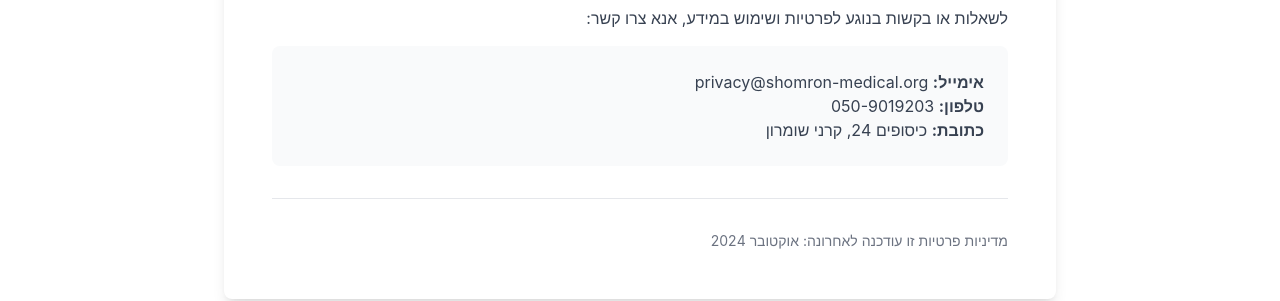
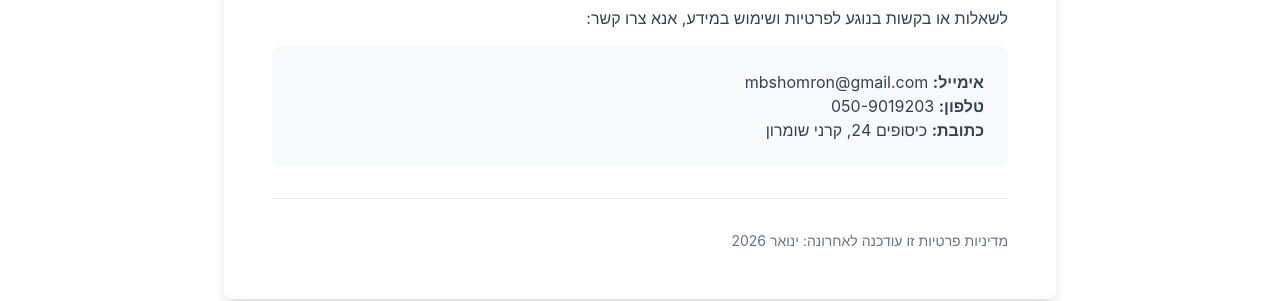
Before and after one commit to Dcentify/shomron-medical-center, a React (Vite) app: page /privacy in a window 1280 px wide. Shown: the part 1846-2147 px from the top of the page. Built offline with nearby package versions, Linux system fonts and the light colour scheme.

Commit message:
Update Privacy.tsx

```diff
--- a/src/react-app/pages/Privacy.tsx
+++ b/src/react-app/pages/Privacy.tsx
@@ -114,7 +114,7 @@ export default function Privacy() {
                 לשאלות או בקשות בנוגע לפרטיות ושימוש במידע, אנא צרו קשר:
               </p>
               <div className="bg-gray-50 p-6 rounded-lg">
-                <p><strong>אימייל:</strong> privacy@shomron-medical.org</p>
+                <p><strong>אימייל:</strong> mbshomron@gmail.com</p>
                 <p><strong>טלפון:</strong> 050-9019203</p>
                 <p><strong>כתובת:</strong> כיסופים 24, קרני שומרון</p>
               </div>
@@ -122,7 +122,7 @@ export default function Privacy() {
 
             <div className="border-t border-gray-200 pt-8 mt-8">
               <p className="text-sm text-gray-500">
-                מדיניות פרטיות זו עודכנה לאחרונה: אוקטובר 2024
+                מדיניות פרטיות זו עודכנה לאחרונה: ינואר 2026
               </p>
             </div>
           </div>
```
